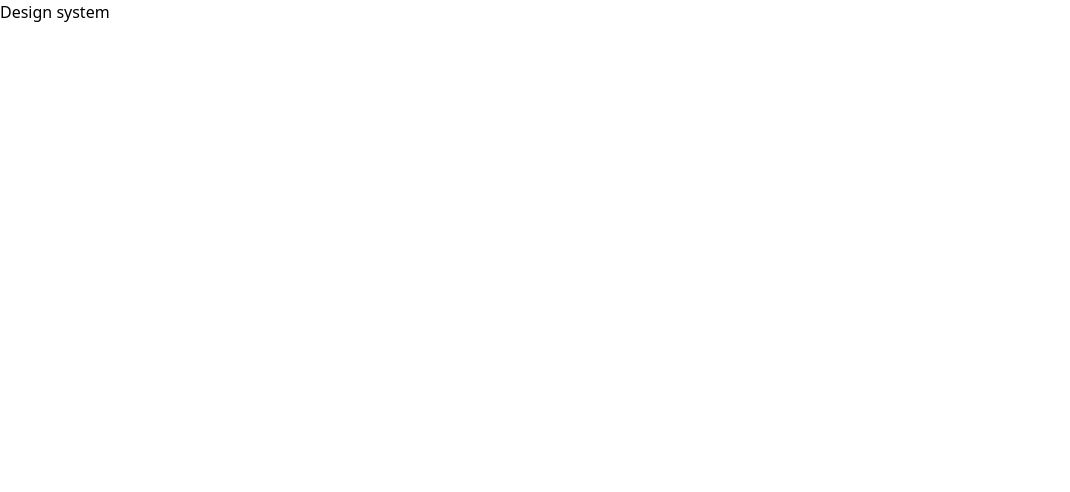
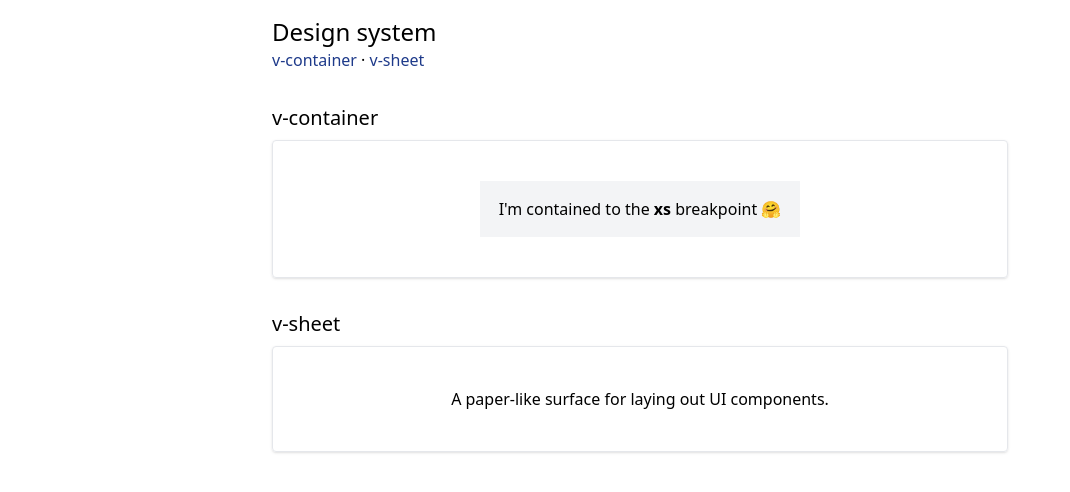
Before and after one commit to ColinOrr/trip, a Nuxt app in the folder app/: page /design in a window 1280 px wide. Shown: the top 492 px of the page, without its empty margins (0-1070 px from the left). Built offline with nearby package versions, Linux system fonts and the light colour scheme.

Commit message:
Start a basic design system

```diff
--- /dev/null
+++ b/app/components/v/container.vue
@@ -0,0 +1,5 @@
+<template>
+  <div class="v-container mx-auto max-w-3xl p-4">
+    <slot />
+  </div>
+</template>
--- /dev/null
+++ b/app/components/v/sheet.vue
@@ -0,0 +1,5 @@
+<template>
+  <div class="v-sheet border-solid border rounded shadow">
+    <slot />
+  </div>
+</template>
--- a/app/pages/design.vue
+++ b/app/pages/design.vue
@@ -1,3 +1,44 @@
 <template>
-  <h1>Design system</h1>
+  <v-container>
+    <header>
+      <h1>Design system</h1>
+      <a href="#v-container"> v-container </a>
+      &middot;
+      <a href="#v-sheet"> v-sheet </a>
+    </header>
+
+    <section id="v-container">
+      <h2>v-container</h2>
+      <v-sheet class="mt-2 p-10 text-center">
+        <v-container class="bg-gray-100 max-w-xs">
+          I'm contained to the <strong>xs</strong> breakpoint 🤗
+        </v-container>
+      </v-sheet>
+    </section>
+
+    <section id="v-sheet">
+      <h2>v-sheet</h2>
+      <v-sheet class="mt-2 p-10 text-center">
+        A paper-like surface for laying out UI components.
+      </v-sheet>
+    </section>
+  </v-container>
 </template>
+
+<style scoped>
+a {
+  @apply text-blue-900 hover:underline;
+}
+
+h1 {
+  @apply text-2xl;
+}
+
+h2 {
+  @apply text-xl;
+}
+
+section {
+  @apply mt-8;
+}
+</style>
```
